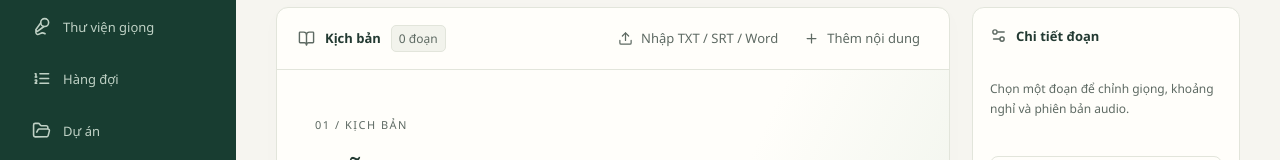
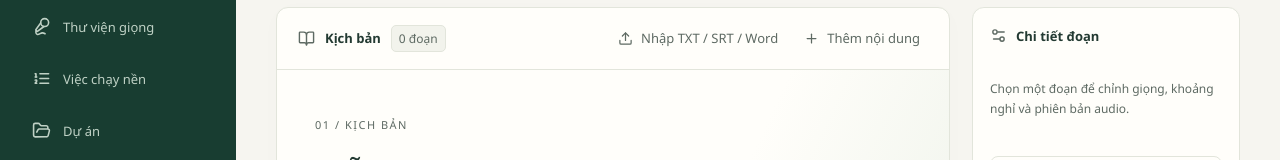
Before and after one commit to anhtahaylove/thanh-am-studio, a React (Vite) app: page / in a window 1280 px wide. Shown: the part 280-440 px from the top of the page. Built offline with nearby package versions, Linux system fonts and the light colour scheme.

Commit message:
Mutant 2: rename the queue navigation label.

```diff
--- a/src/App.tsx
+++ b/src/App.tsx
@@ -46,7 +46,7 @@ import {Empty,IconButton,NumberField,rovingKeyDown,useMediaQuery,whyBlocked} fro
 import type {AppSettings,Asset,WorkerEngine,Job,ModelInfo,Project,ProjectSummary,ProjectVersion,RuntimeStatus,Segment,Take,TranscriptSegment,Voice} from './types';
 
 type Page='tts'|'stt'|'voices'|'jobs'|'projects'|'models';
-const navigation:{id:Page;label:string;icon:LucideIcon;caption:string}[]=[{id:'tts',label:'Tạo giọng đọc',icon:AudioLines,caption:'CHỮ THÀNH GIỌNG NÓI'},{id:'stt',label:'Chép lời',icon:FileText,caption:'GIỌNG NÓI THÀNH CHỮ'},{id:'voices',label:'Thư viện giọng',icon:Mic2,caption:'GIỌNG MẪU CỦA BẠN'},{id:'jobs',label:'Hàng đợi',icon:ListOrdered,caption:'VIỆC CHẠY NỀN'},{id:'projects',label:'Dự án',icon:FolderOpen,caption:'KHÔNG GIAN LÀM VIỆC'},{id:'models',label:'Model & cài đặt',icon:Settings2,caption:'XỬ LÝ NGAY TRÊN MÁY'}];
+const navigation:{id:Page;label:string;icon:LucideIcon;caption:string}[]=[{id:'tts',label:'Tạo giọng đọc',icon:AudioLines,caption:'CHỮ THÀNH GIỌNG NÓI'},{id:'stt',label:'Chép lời',icon:FileText,caption:'GIỌNG NÓI THÀNH CHỮ'},{id:'voices',label:'Thư viện giọng',icon:Mic2,caption:'GIỌNG MẪU CỦA BẠN'},{id:'jobs',label:'Việc chạy nền',icon:ListOrdered,caption:'VIỆC CHẠY NỀN'},{id:'projects',label:'Dự án',icon:FolderOpen,caption:'KHÔNG GIAN LÀM VIỆC'},{id:'models',label:'Model & cài đặt',icon:Settings2,caption:'XỬ LÝ NGAY TRÊN MÁY'}];
 const statusLabel:Record<Job['status'],string>={queued:'Đang chờ',running:'Đang xử lý',succeeded:'Hoàn thành',failed:'Lỗi',cancelled:'Đã hủy',interrupted:'Gián đoạn'};
 // A panel control's name: its aria-label, or the text of the label around it (the number fields and the take select have no aria-label), or its own text (the summary).
 const controlLabel=(c:HTMLElement)=>c.getAttribute('aria-label')??c.closest('label')?.firstChild?.textContent??c.textContent??'';
```
